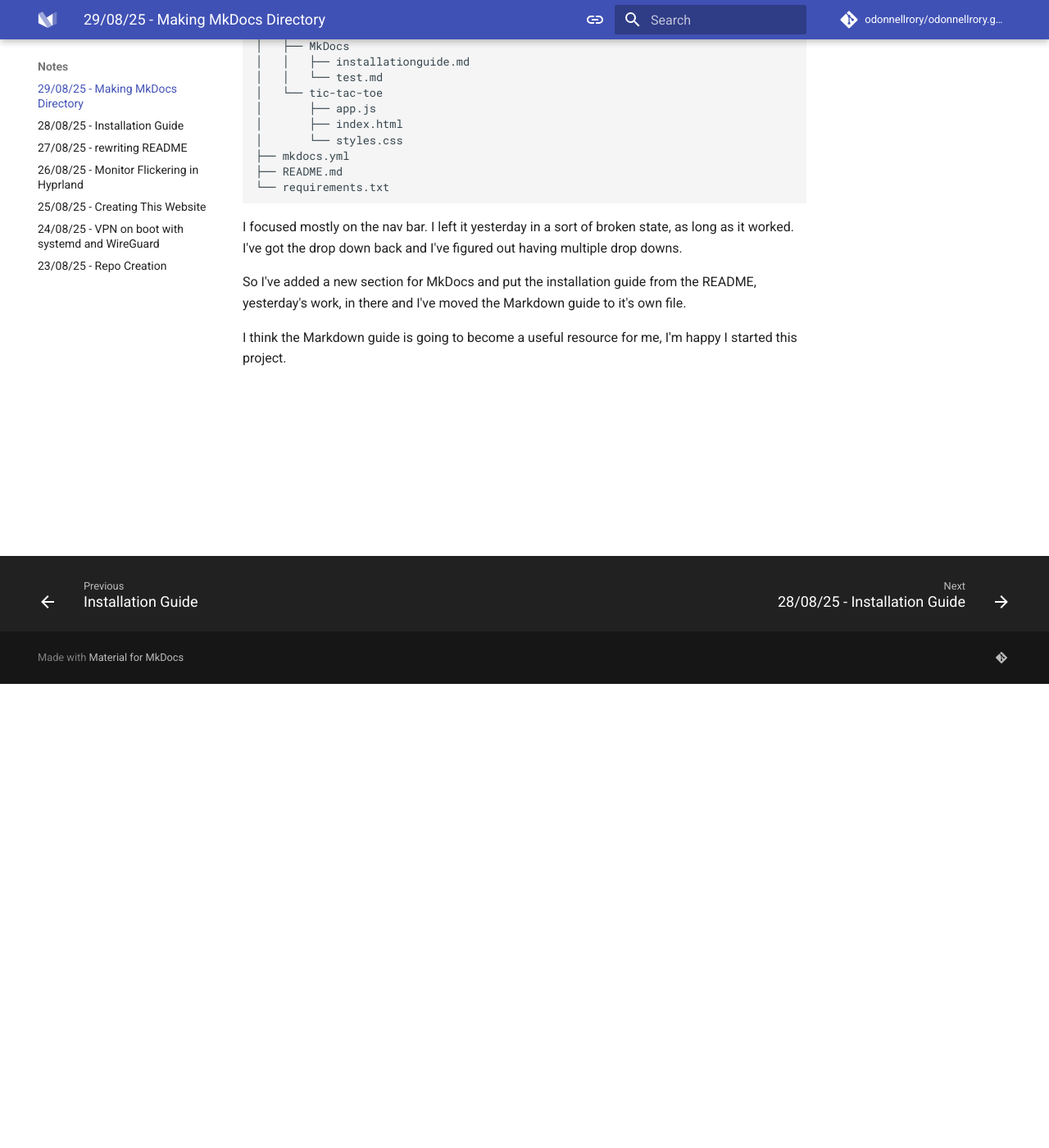
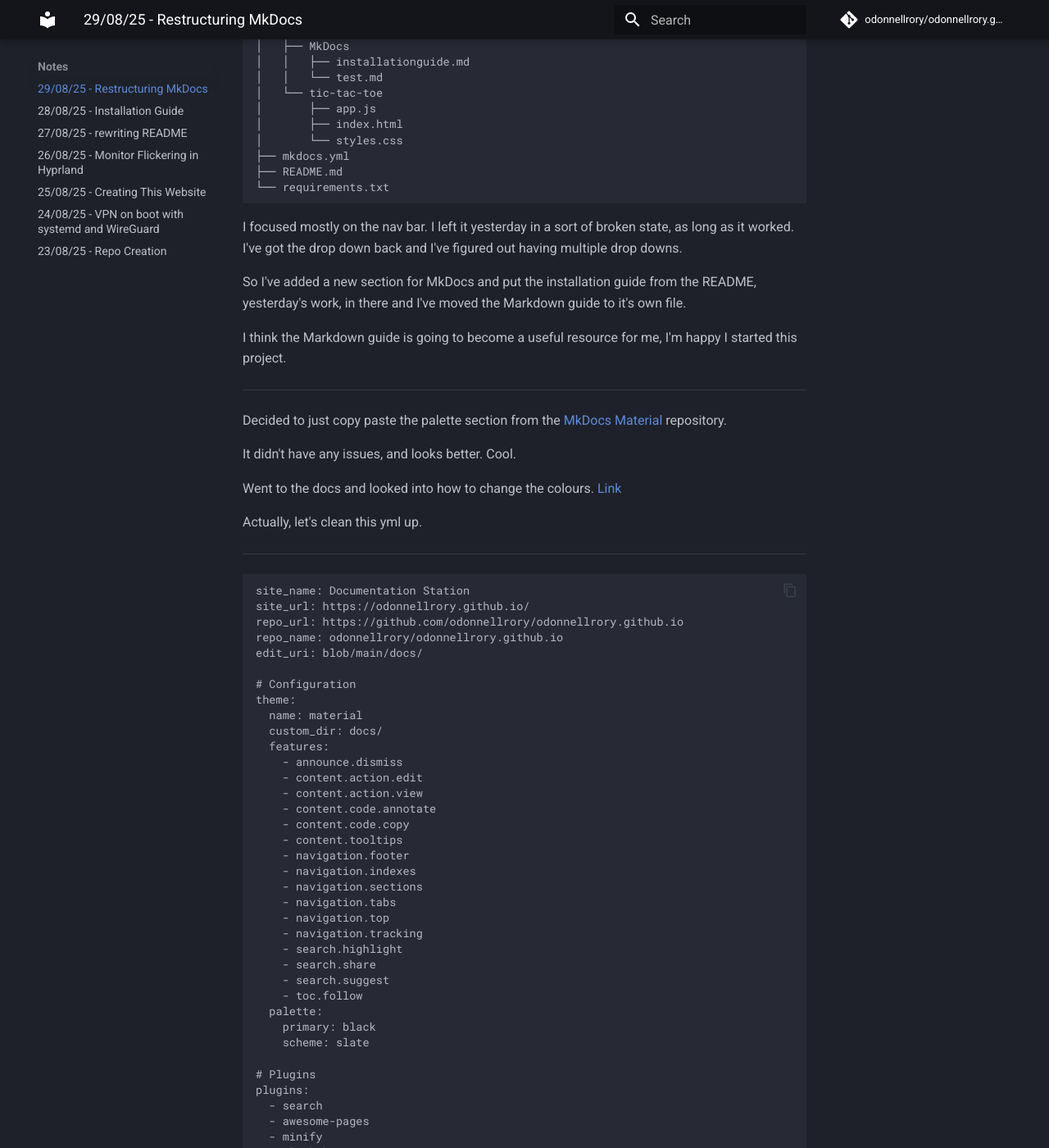
Before and after one commit to odonnellrory/odonnellrory.github.io, an MkDocs documentation site: the page built from docs/00-journal/2025-08-29.md, in a window 1280 px wide and 1400 px high, scrolled down 566 px. Shown: the whole window at 82% size. Built offline with MkDocs 1.6.1 and Material for MkDocs 9.7.7, drawn with Linux system fonts in a browser that asks for light colours; comment, search, counter and statistics services are not loaded; some of the changed text lies outside the part shown.

Commit message:
Colour scheme

````diff
--- a/docs/00-journal/2025-08-29.md
+++ b/docs/00-journal/2025-08-29.md
@@ -1,4 +1,4 @@
-# 29/08/25 - Making MkDocs Directory
+# 29/08/25 - Restructuring MkDocs
 
 Seperating template.md into two seperate files.
 "How it works" is getting too big to have a markdown guide just slipped in at the bottom.
@@ -39,3 +39,86 @@
 So I've added a new section for MkDocs and put the installation guide from the README, yesterday's work, in there and I've moved the Markdown guide to it's own file.
 
 I think the Markdown guide is going to become a useful resource for me, I'm happy I started this project.
+
+---
+
+Decided to just copy paste the palette section from the [MkDocs Material](https://github.com/squidfunk/mkdocs-material/blob/master/mkdocs.yml) repository.
+
+It didn't have any issues, and looks better.  Cool.
+
+Went to the docs and looked into how to change the colours.  [Link](https://squidfunk.github.io/mkdocs-material/setup/changing-the-colors/#color-palette-toggle)
+
+Actually, let's clean this yml up.
+
+---
+
+```
+
+site_name: Documentation Station
+site_url: https://odonnellrory.github.io/
+repo_url: https://github.com/odonnellrory/odonnellrory.github.io
+repo_name: odonnellrory/odonnellrory.github.io
+edit_uri: blob/main/docs/
+
+# Configuration
+theme:
+  name: material
+  custom_dir: docs/
+  features:
+    - announce.dismiss
+    - content.action.edit
+    - content.action.view
+    - content.code.annotate
+    - content.code.copy
+    - content.tooltips
+    - navigation.footer
+    - navigation.indexes
+    - navigation.sections
+    - navigation.tabs
+    - navigation.top
+    - navigation.tracking
+    - search.highlight
+    - search.share
+    - search.suggest
+    - toc.follow
+  palette:
+    primary: black
+    scheme: slate
+
+# Plugins
+plugins:
+  - search
+  - awesome-pages
+  - minify
+  - glightbox
+  - git-revision-date-localized:
+      type: date
+      enable_creation_date: true
+
+markdown_extensions:
+  - admonition
+  - def_list
+  - footnotes
+  - attr_list
+  - toc:
+      permalink: true
+  - pymdownx.highlight
+  - pymdownx.superfences
+  - pymdownx.details
+  - pymdownx.emoji
+  - pymdownx.tasklist
+
+use_directory_urls: true
+
+# Fail builds on errors
+strict: true
+
+# Social
+extra:
+  social:
+    - icon: fontawesome/brands/git-alt
+      link: https://github.com/odonnellrory
+
+```
+
+---
--- a/mkdocs.yml
+++ b/mkdocs.yml
@@ -1,4 +1,4 @@
-site_name: Docs
+site_name: Documentation Station
 site_url: https://odonnellrory.github.io/
 repo_url: https://github.com/odonnellrory/odonnellrory.github.io
 repo_name: odonnellrory/odonnellrory.github.io
@@ -14,59 +14,27 @@
     - content.action.view
     - content.code.annotate
     - content.code.copy
-    # - content.code.select
-    # - content.footnote.tooltips
-    # - content.tabs.link
     - content.tooltips
-    # - header.autohide
-    # - navigation.expand
     - navigation.footer
     - navigation.indexes
-    # - navigation.instant
-    # - navigation.instant.prefetch
-    # - navigation.instant.progress
-    # - navigation.prune
     - navigation.sections
     - navigation.tabs
-    # - navigation.tabs.sticky
     - navigation.top
     - navigation.tracking
     - search.highlight
     - search.share
     - search.suggest
     - toc.follow
-    # - toc.integrate
   palette:
-    - media: "(prefers-color-scheme)"
-      toggle:
-        icon: material/link
-        name: Switch to light mode
-    - media: "(prefers-color-scheme: light)"
-      scheme: default
-      primary: indigo
-      accent: indigo
-      toggle:
-        icon: material/toggle-switch
-        name: Switch to dark mode
-    - media: "(prefers-color-scheme: dark)"
-      scheme: slate
-      primary: black
-      accent: indigo
-      toggle:
-        icon: material/toggle-switch-off
-        name: Switch to system preference
-  font:
-    text: Roboto
-    code: Roboto Mono
-  favicon: assets/favicon.png
-  icon:
-    logo: logo
+    primary: black
+    scheme: slate
 
+# Plugins
 plugins:
   - search
-  - awesome-pages                  # auto order from .pages files
-  - minify                         # smaller HTML
-  - glightbox                      # for adding images
+  - awesome-pages
+  - minify
+  - glightbox
   - git-revision-date-localized:
       type: date
       enable_creation_date: true
@@ -78,19 +46,18 @@
   - attr_list
   - toc:
       permalink: true
-  # Material “pymdownx” goodies
   - pymdownx.highlight
   - pymdownx.superfences
   - pymdownx.details
   - pymdownx.emoji
   - pymdownx.tasklist
 
-use_directory_urls: true           # pretty URLs (/page/ instead of /page.html)
-strict: true                       # fail builds on errors
+use_directory_urls: true
 
+# Fail builds on errors
+strict: true
 
-
-
+# Social
 extra:
   social:
     - icon: fontawesome/brands/git-alt
````
